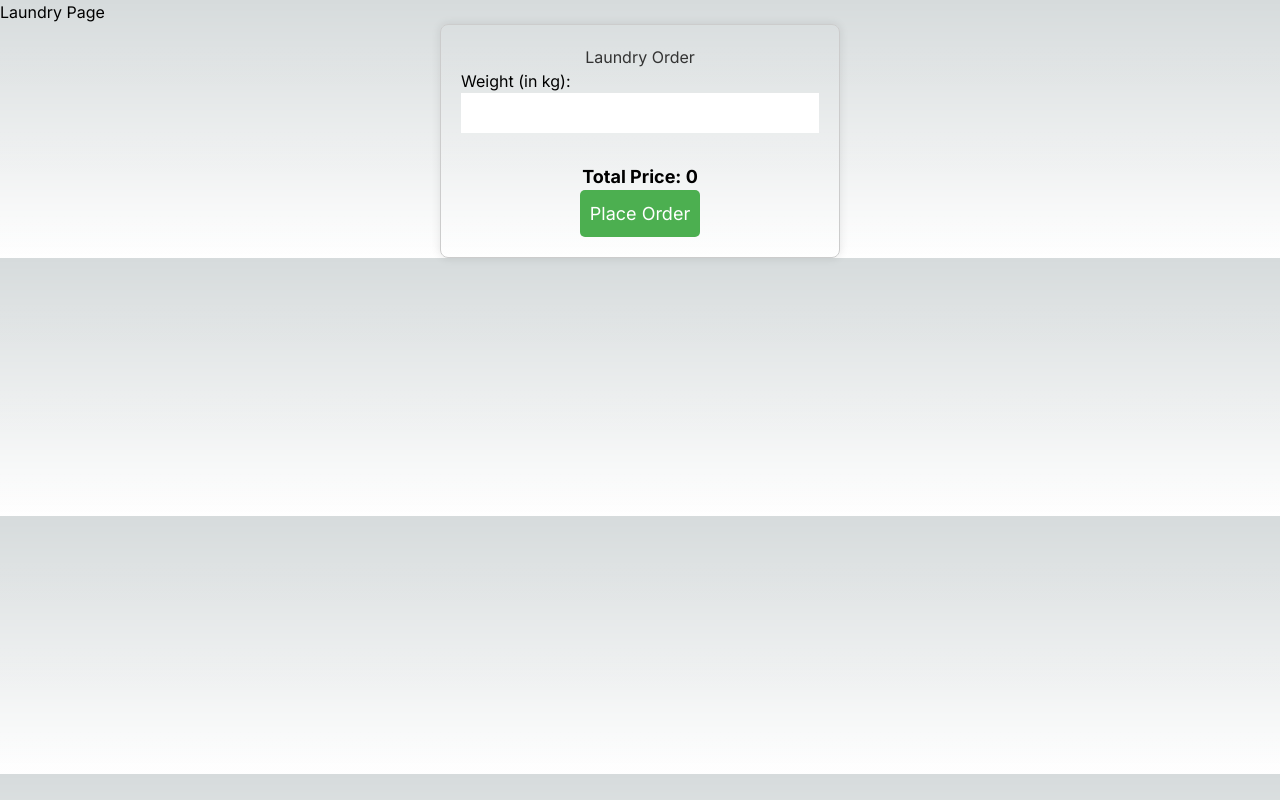
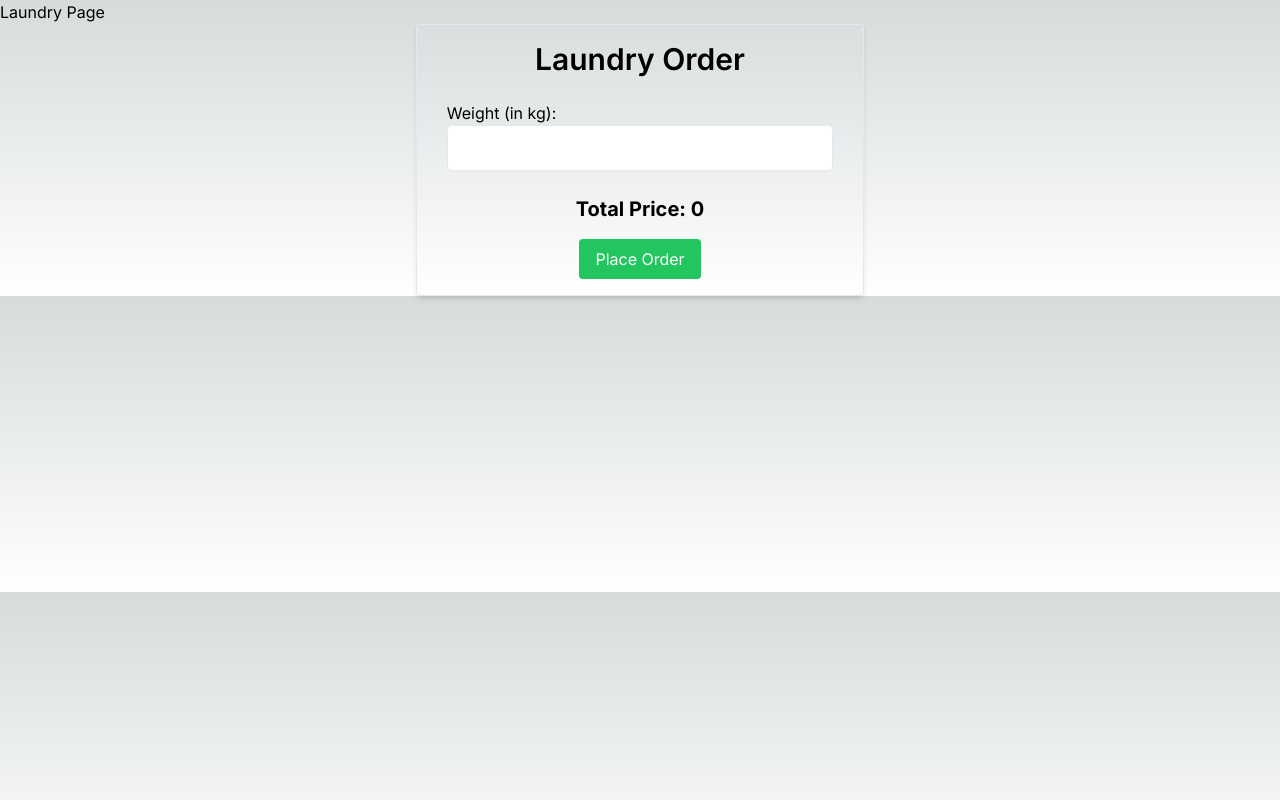
Before and after one commit to rayhanmp/UniLodge, a Next.js app: page /laundry in a window 1280 px wide. Built offline with nearby package versions, Linux system fonts and the light colour scheme; no server answers.

Commit message:
fix: ganti ke tailwind

```diff
--- a/src/app/components/LaundryOrderForm.tsx
+++ b/src/app/components/LaundryOrderForm.tsx
@@ -50,15 +50,25 @@ export default function Laundry() {
     //     <button type="submit">Place Order</button>
     //   </form>
     // </div>
-    <div style={{ maxWidth: '400px', margin: '0 auto', padding: '20px', border: '1px solid #ccc', borderRadius: '8px', boxShadow: '0 0 10px rgba(0, 0, 0, 0.1)' }}>
-      <h1 style={{ textAlign: 'center', color: '#333' }}>Laundry Order</h1>
-      <form onSubmit={handleSubmit} style={{ display: 'flex', flexDirection: 'column', alignItems: 'center' }}>
-        <label style={{ marginBottom: '10px' }}>
+    <div className="max-w-md mx-auto p-4 border rounded shadow-md">
+      <h1 className="text-3xl font-semibold text-center mb-6">Laundry Order</h1>
+      <form onSubmit={handleSubmit} className="flex flex-col items-center">
+        <label className="mb-4">
           Weight (in kg):
-          <input style={{ padding: '8px', fontSize: '16px', width: '100%', boxSizing: 'border-box', marginBottom: '10px' }} type="number" value={weight} onChange={handleWeightChange} />
+          <input
+            className="p-2 text-lg border rounded w-full"
+            type="number"
+            value={weight}
+            onChange={handleWeightChange}
+          />
         </label>
-        <p style={{ fontSize: '18px', fontWeight: 'bold', marginTop: '10px' }}>Total Price: {totalPrice}</p>
-        <button style={{ padding: '10px', fontSize: '18px', backgroundColor: '#4caf50', color: 'white', border: 'none', borderRadius: '5px', cursor: 'pointer' }} type="submit">Place Order</button>
+        <p className="text-xl font-bold mt-2">Total Price: {totalPrice}</p>
+        <button
+          className="bg-green-500 text-white py-2 px-4 mt-4 rounded cursor-pointer hover:bg-green-600"
+          type="submit"
+        >
+          Place Order
+        </button>
       </form>
     </div>
   );
```
